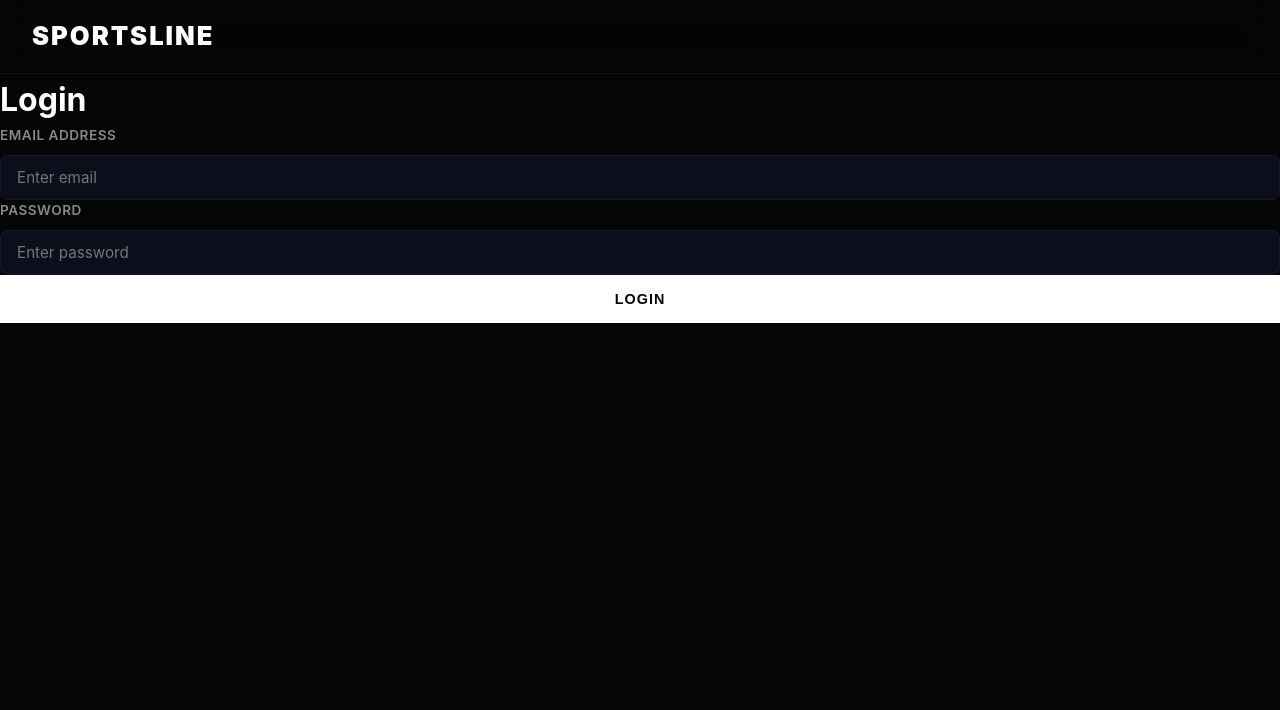
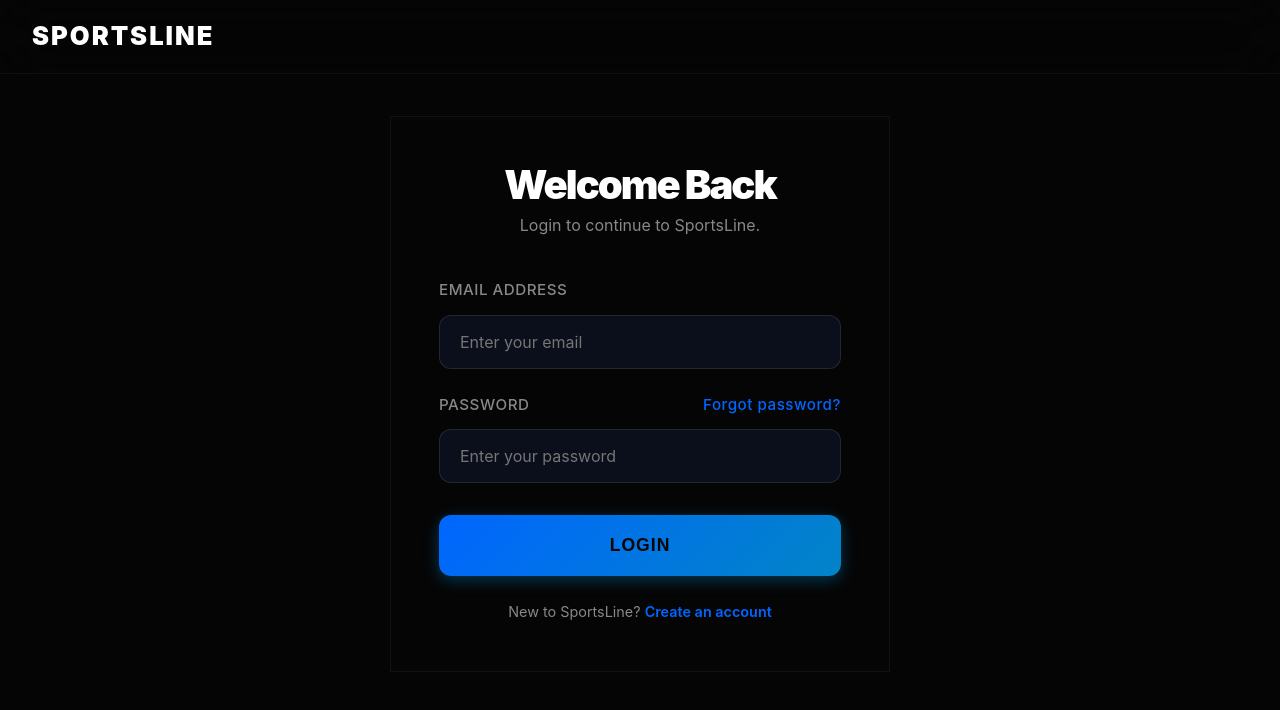
Before and after one commit to yashvanthnayak1911-ctrl/sports-line, a React (Vite) app in the folder client/: page /login in a window 1280 px wide. Shown: the top 710 px of the page. Built offline with nearby package versions, Linux system fonts and the light colour scheme; no server answers.

Commit message:
Redesign Login page with premium centered layout

```diff
--- a/client/src/pages/Login.jsx
+++ b/client/src/pages/Login.jsx
@@ -1,16 +1,19 @@
 import React, { useState } from 'react';
 import axios from 'axios';
-import { useNavigate } from 'react-router-dom';
+import { useNavigate, Link } from 'react-router-dom';
 import Navbar from '../components/Navbar';
 import API_URL from '../config';
 
 const Login = () => {
     const [email, setEmail] = useState('');
     const [password, setPassword] = useState('');
+    const [errorMsg, setErrorMsg] = useState('');
     const navigate = useNavigate();
 
     const submitHandler = async (e) => {
         e.preventDefault();
+        setErrorMsg('');
+
         try {
             const config = {
                 headers: {
@@ -29,45 +32,66 @@
                 navigate('/');
             }
         } catch (error) {
-            console.error(error);
-            alert('Invalid email or password');
+            setErrorMsg(error.response?.data?.message || 'Invalid email or password');
         }
     };
 
     return (
-        <>
+        <div className="page-wrapper">
             <Navbar />
-            <div className="container">
-                <div className="form-container">
-                    <h1>Login</h1>
-                    <form onSubmit={submitHandler}>
-                        <div className="form-group">
+            <div className="container" style={{ display: 'flex', justifyContent: 'center', alignItems: 'center', minHeight: '80vh', padding: '2rem' }}>
+                <div className="checkout-card" style={{ width: '100%', maxWidth: '500px', padding: '3rem' }}>
+                    <div style={{ textAlign: 'center', marginBottom: '2.5rem' }}>
+                        <h1 className="hero-title" style={{ fontSize: '2.5rem', marginBottom: '0.5rem' }}>Welcome Back</h1>
+                        <p className="hero-subtitle" style={{ fontSize: '1rem', marginBottom: '0' }}>
+                            Login to continue to SportsLine.
+                        </p>
+                    </div>
+
+                    {errorMsg && (
+                        <div style={{ background: 'rgba(239, 68, 68, 0.1)', border: '1px solid #ef4444', color: '#ef4444', padding: '1rem', borderRadius: '8px', marginBottom: '1.5rem', textAlign: 'center' }}>
+                            {errorMsg}
+                        </div>
+                    )}
+
+                    <form onSubmit={submitHandler} className="checkout-form">
+                        <div className="form-group" style={{ marginBottom: '1.5rem' }}>
                             <label className="form-label">Email Address</label>
                             <input
                                 type="email"
                                 className="form-control"
                                 value={email}
-                                placeholder="Enter email"
+                                placeholder="Enter your email"
                                 onChange={(e) => setEmail(e.target.value)}
                                 required
                             />
                         </div>
-                        <div className="form-group">
-                            <label className="form-label">Password</label>
+                        <div className="form-group" style={{ marginBottom: '2rem' }}>
+                            <label className="form-label" style={{ display: 'flex', justifyContent: 'space-between' }}>
+                                Password
+                                <Link to="#" style={{ color: 'var(--accent-color)', fontWeight: '500', textTransform: 'none' }}>Forgot password?</Link>
+                            </label>
                             <input
                                 type="password"
                                 className="form-control"
                                 value={password}
-                                placeholder="Enter password"
+                                placeholder="Enter your password"
                                 onChange={(e) => setPassword(e.target.value)}
                                 required
                             />
                         </div>
-                        <button type="submit" className="btn">Login</button>
+
+                        <button type="submit" className="btn place-order-btn" style={{ marginBottom: '1.5rem' }}>
+                            Login
+                        </button>
+
+                        <div style={{ textAlign: 'center', fontSize: '0.9rem', color: 'var(--text-secondary)' }}>
+                            New to SportsLine? <Link to="/register" style={{ color: 'var(--accent-color)', fontWeight: '600' }}>Create an account</Link>
+                        </div>
                     </form>
                 </div>
             </div>
-        </>
+        </div>
     );
 };
 
```
